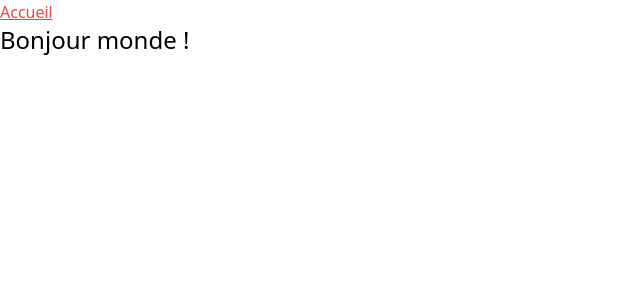
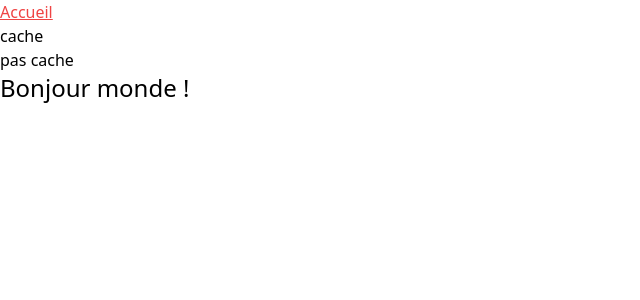
Before and after one commit to MMI-SAE-203/r213-2024-pracht-tp1-KentinMartel, a Vue app: page / in a window 1280 px wide. Shown: the top 300 px of the page, without its empty margins (0-640 px from the left). Built offline with nearby package versions, Linux system fonts and the light colour scheme.

Commit message:
cache  / pas cache

```diff
--- a/src/pages/index.vue
+++ b/src/pages/index.vue
@@ -1,7 +1,13 @@
 <script setup lang="ts">
-const maVar = true
+import { ref } from 'vue';
+
+const maVar = ref(true)
 </script>
 
 <template>
+  <button @click="maVar = false">cache</button>
+  <br>
+  <button @click="maVar = true">pas cache</button>
+
   <h1 v-show="maVar" class="text-2xl">Bonjour monde !</h1>
 </template>
```
